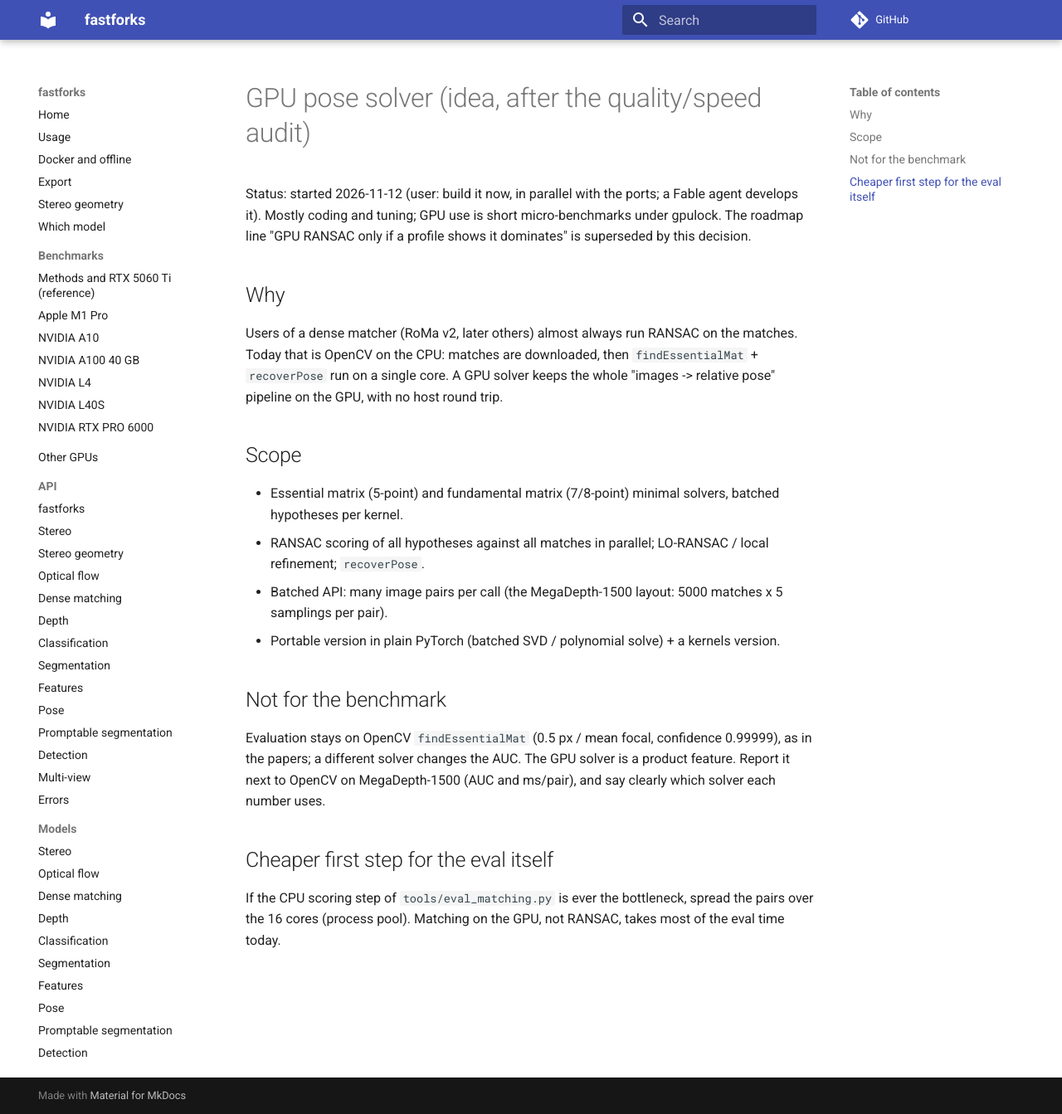
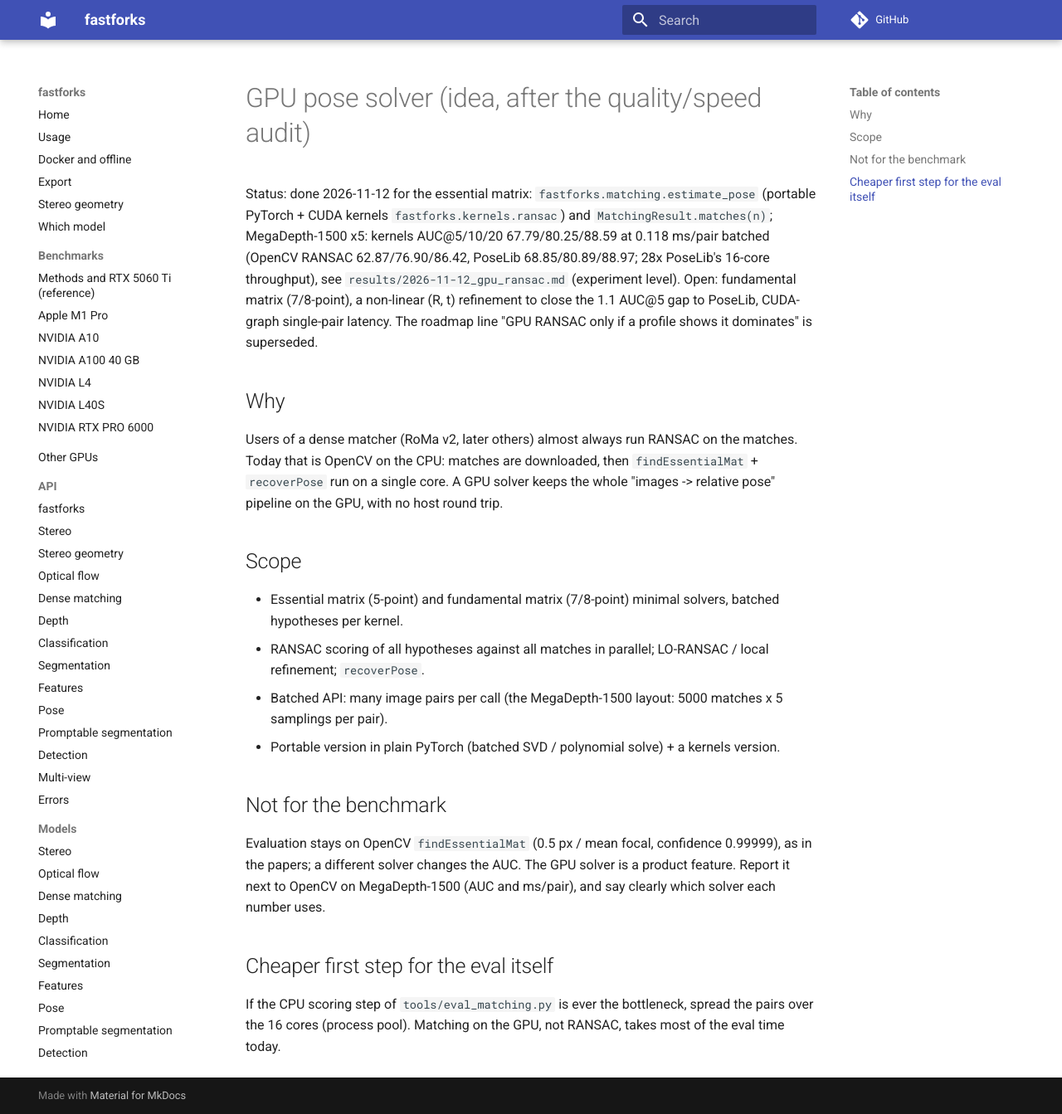
Before and after one commit to kleinicke/fastforks, an MkDocs documentation site: the page built from docs/plans/gpu-pose-solver.md, in a window 1280 px wide and 1343 px high. Shown: the whole window at 83% size. Built offline with MkDocs 1.6.1 and Material for MkDocs 9.7.7, drawn with Linux system fonts in a browser that asks for light colours; comment, search, counter and statistics services are not loaded.

Commit message:
Plan: GPU pose solver done for the essential matrix
Co-Authored-By: Claude Fable 5.1 <noreply@anthropic.com>

```diff
--- a/docs/plans/gpu-pose-solver.md
+++ b/docs/plans/gpu-pose-solver.md
@@ -1,8 +1,11 @@
 # GPU pose solver (idea, after the quality/speed audit)
 
-Status: started 2026-11-12 (user: build it now, in parallel with the ports; a Fable agent develops it). Mostly
-coding and tuning; GPU use is short micro-benchmarks under gpulock. The roadmap line "GPU RANSAC only if a profile
-shows it dominates" is superseded by this decision.
+Status: done 2026-11-12 for the essential matrix: `fastforks.matching.estimate_pose` (portable PyTorch + CUDA
+kernels `fastforks.kernels.ransac`) and `MatchingResult.matches(n)`; MegaDepth-1500 x5: kernels AUC@5/10/20
+67.79/80.25/88.59 at 0.118 ms/pair batched (OpenCV RANSAC 62.87/76.90/86.42, PoseLib 68.85/80.89/88.97; 28x PoseLib's
+16-core throughput), see `results/2026-11-12_gpu_ransac.md` (experiment level). Open: fundamental matrix (7/8-point),
+a non-linear (R, t) refinement to close the 1.1 AUC@5 gap to PoseLib, CUDA-graph single-pair latency. The roadmap line
+"GPU RANSAC only if a profile shows it dominates" is superseded.
 
 ## Why
 Users of a dense matcher (RoMa v2, later others) almost always run RANSAC on the matches. Today that is OpenCV on the
```
